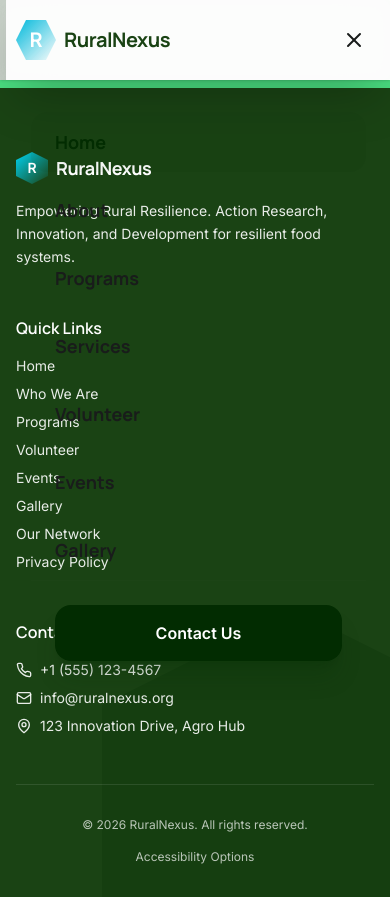
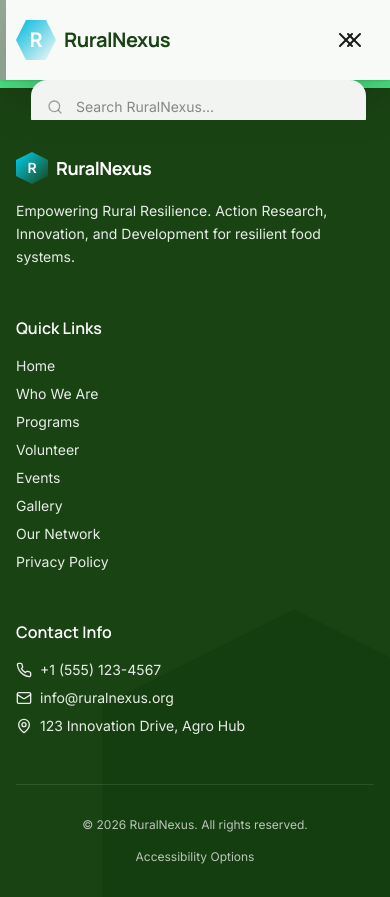
Before and after one commit to KumBrian/rural-nexus, a Nuxt app: page / in a window 390 px wide. Both pictures are taken after a click on the button "Toggle menu". Built offline with nearby package versions, Linux system fonts and the light colour scheme.

Commit message:
feat(ui): refine mobile menu with integrated search and enhanced CTA

```diff
--- a/src/presentation/components/GlobalHeader.vue
+++ b/src/presentation/components/GlobalHeader.vue
@@ -94,11 +94,31 @@ function closeMenu() {
     >
       <div
         v-if="isMenuOpen"
-        class="fixed inset-y-0 right-0 w-full max-w-sm bg-white/95 backdrop-blur-xl shadow-2xl z-40 lg:hidden border-l border-outline-variant/10"
+        class="fixed inset-y-0 right-0 w-full max-w-sm bg-surface shadow-2xl z-40 lg:hidden border-l border-outline-variant/10 flex flex-col"
       >
-        <div class="flex flex-col h-full pt-28 pb-10 px-6">
+        <!-- Mobile Header (Logo is behind but visible, we add a close button here too) -->
+        <div class="h-20 flex items-center justify-end px-6 shrink-0">
+           <button @click="toggleMenu" class="p-2 text-on-surface">
+             <X class="w-6 h-6" />
+           </button>
+        </div>
+
+        <div class="flex-grow overflow-y-auto px-6 pb-10 flex flex-col gap-8">
+          <!-- Mobile Search -->
+          <div class="relative group">
+            <div class="absolute inset-y-0 left-0 pl-4 flex items-center pointer-events-none">
+              <Search class="h-4 w-4 text-on-surface-variant/50" />
+            </div>
+            <input
+              type="text"
+              placeholder="Search RuralNexus..."
+              class="block w-full pl-11 pr-4 py-4 bg-surface-container-low border border-outline-variant/10 rounded-2xl text-sm focus:outline-none focus:ring-2 focus:ring-primary/20 transition-all"
+            />
+          </div>
+
           <!-- Mobile Nav Links -->
-          <nav class="flex-grow flex flex-col gap-2">
+          <nav class="flex flex-col gap-1">
+            <p class="text-[10px] font-bold text-on-surface-variant uppercase tracking-[0.2em] mb-4 opacity-50 px-2">Navigation</p>
             <NuxtLink
               v-for="link in navLinks"
               :key="link.path"
@@ -113,14 +133,17 @@ function closeMenu() {
           </nav>
 
           <!-- Mobile Footer CTA -->
-          <div class="mt-auto px-6 pt-6 border-t border-outline-variant/10">
+          <div class="mt-auto py-6">
             <NuxtLink
               to="/contact"
               @click="closeMenu"
-              class="flex items-center justify-center w-full py-4 bg-primary text-white rounded-2xl font-bold shadow-xl shadow-primary/20 hover:bg-primary-container transition-all"
+              class="flex items-center justify-center w-full py-5 bg-primary text-white rounded-[20px] font-bold shadow-2xl shadow-primary/20 hover:bg-primary-container transition-all"
             >
-              Contact Us
+              Contact Us Today
             </NuxtLink>
+            <p class="text-center text-[10px] text-on-surface-variant mt-4 opacity-40 font-medium italic">
+              Empowering Rural Resilience through Innovation
+            </p>
           </div>
         </div>
       </div>
@@ -138,7 +161,7 @@ function closeMenu() {
       <div
         v-if="isMenuOpen"
         @click="closeMenu"
-        class="fixed inset-0 bg-primary/20 backdrop-blur-sm z-30 lg:hidden"
+        class="fixed inset-0 bg-primary/40 backdrop-blur-md z-30 lg:hidden"
       ></div>
     </Transition>
   </header>
```
